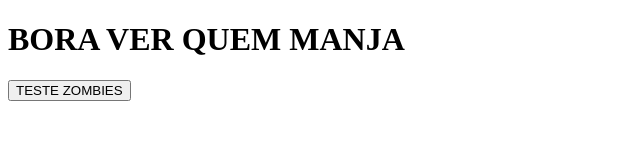
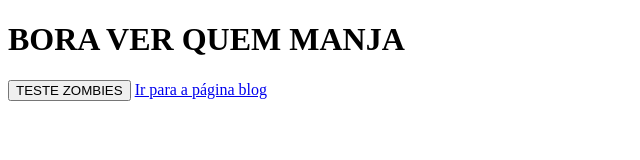
Before and after one commit to Pamplona115/aulagithub, a plain HTML site: page index.html in a window 1280 px wide. Shown: the whole page, without its empty margins (0-640 px from the left). Drawn offline with Linux system fonts and the light colour scheme.

Commit message:
link para pag de blog

```diff
--- a/index.html
+++ b/index.html
@@ -20,5 +20,6 @@
 <body>
     <h1>BORA VER QUEM MANJA</h1>
     <button onclick="checkPassword()">TESTE ZOMBIES</button>
+    <a href="blog.html">Ir para a página blog</a>
 </body>
 </html>
```
